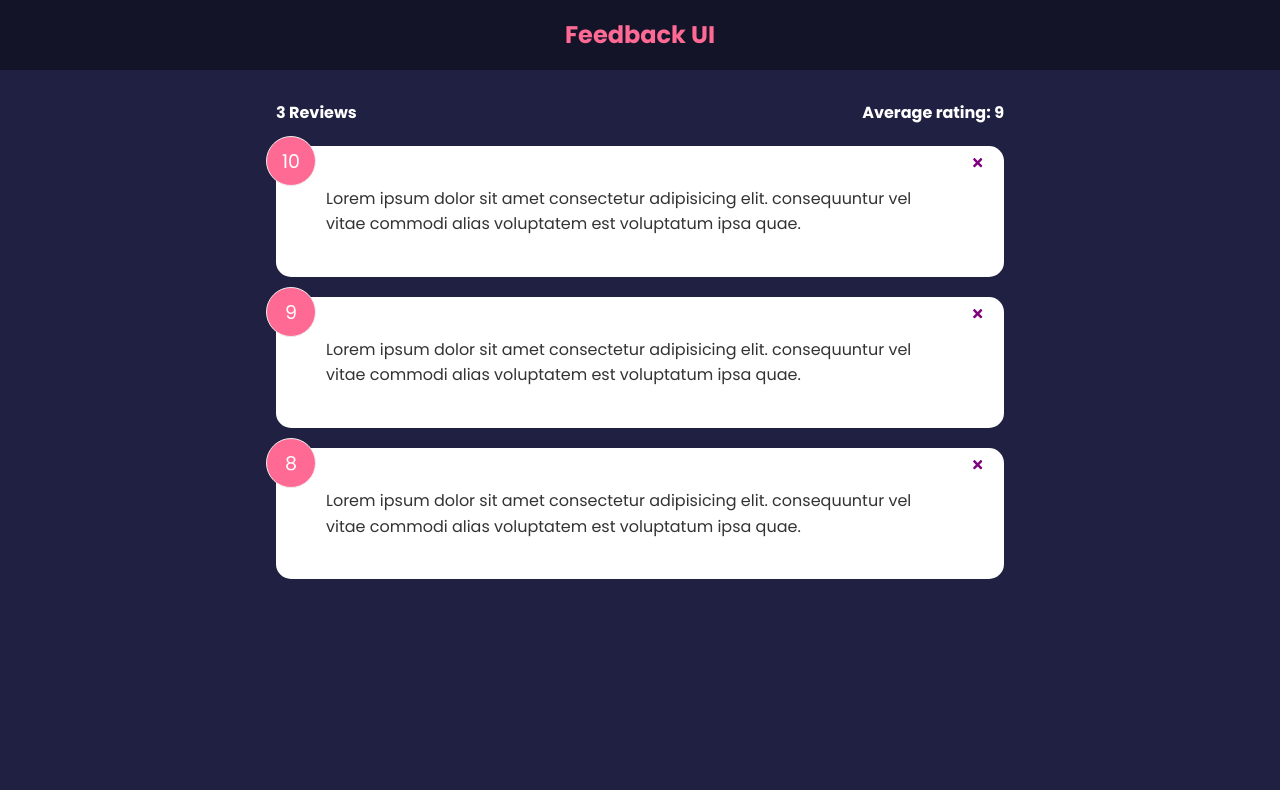
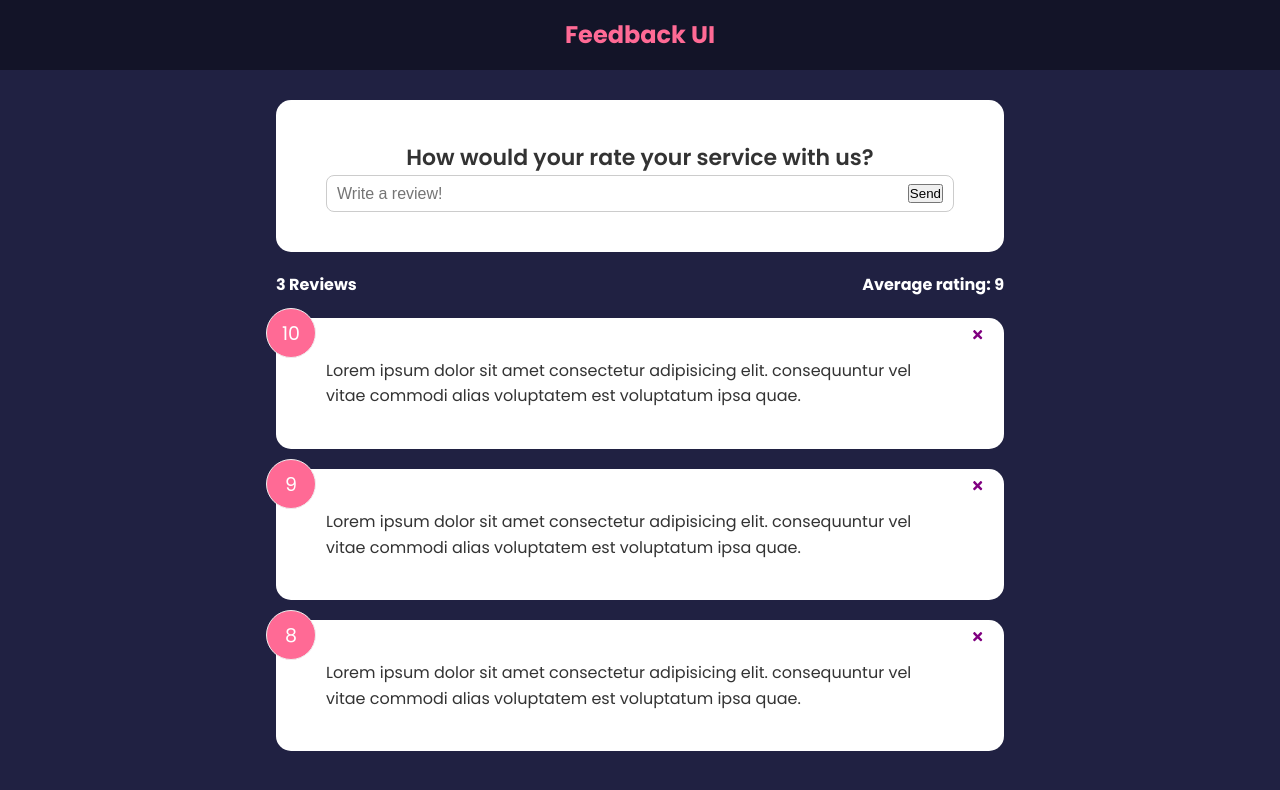
Before and after one commit to havalda-r/feedback-app, a React (Create React App) app: page / in a window 1280 px wide. Shown: the top 790 px of the page. Built offline with nearby package versions, Linux system fonts and the light colour scheme.

Commit message:
feat: initialize form

```diff
--- a/src/App.js
+++ b/src/App.js
@@ -3,6 +3,7 @@
 import { useState } from 'react';
 import FeedbackData from './data/FeedbackData';
 import FeedbackStats from './components/FeedbackStats';
+import FeedbackForm from './components/FeedbackForm';
 
 function App() {
   const [feedback, setFeedback] = useState(FeedbackData);
@@ -15,6 +16,7 @@
     <>
       <Header />
       <div className='container'>
+        <FeedbackForm />
         <FeedbackStats feedback={feedback} />
         <FeedbackList feedback={feedback} handleDelete={deleteFeedback} />
       </div>
--- /dev/null
+++ b/src/components/FeedbackForm.jsx
@@ -0,0 +1,29 @@
+import Card from './shared/Card';
+import { useState } from 'react';
+
+function FeedbackForm() {
+  const [text, setText] = useState('');
+
+  const handleTextChange = (e) => {
+    setText(e.target.value);
+  };
+
+  return (
+    <Card>
+      <form>
+        <h2>How would your rate your service with us?</h2>
+        <div className='input-group'>
+          <input
+            type='text'
+            placeholder='Write a review!'
+            value={text}
+            onChange={handleTextChange}
+          ></input>
+          <button type='submit'>Send</button>
+        </div>
+      </form>
+    </Card>
+  );
+}
+
+export default FeedbackForm;
```
